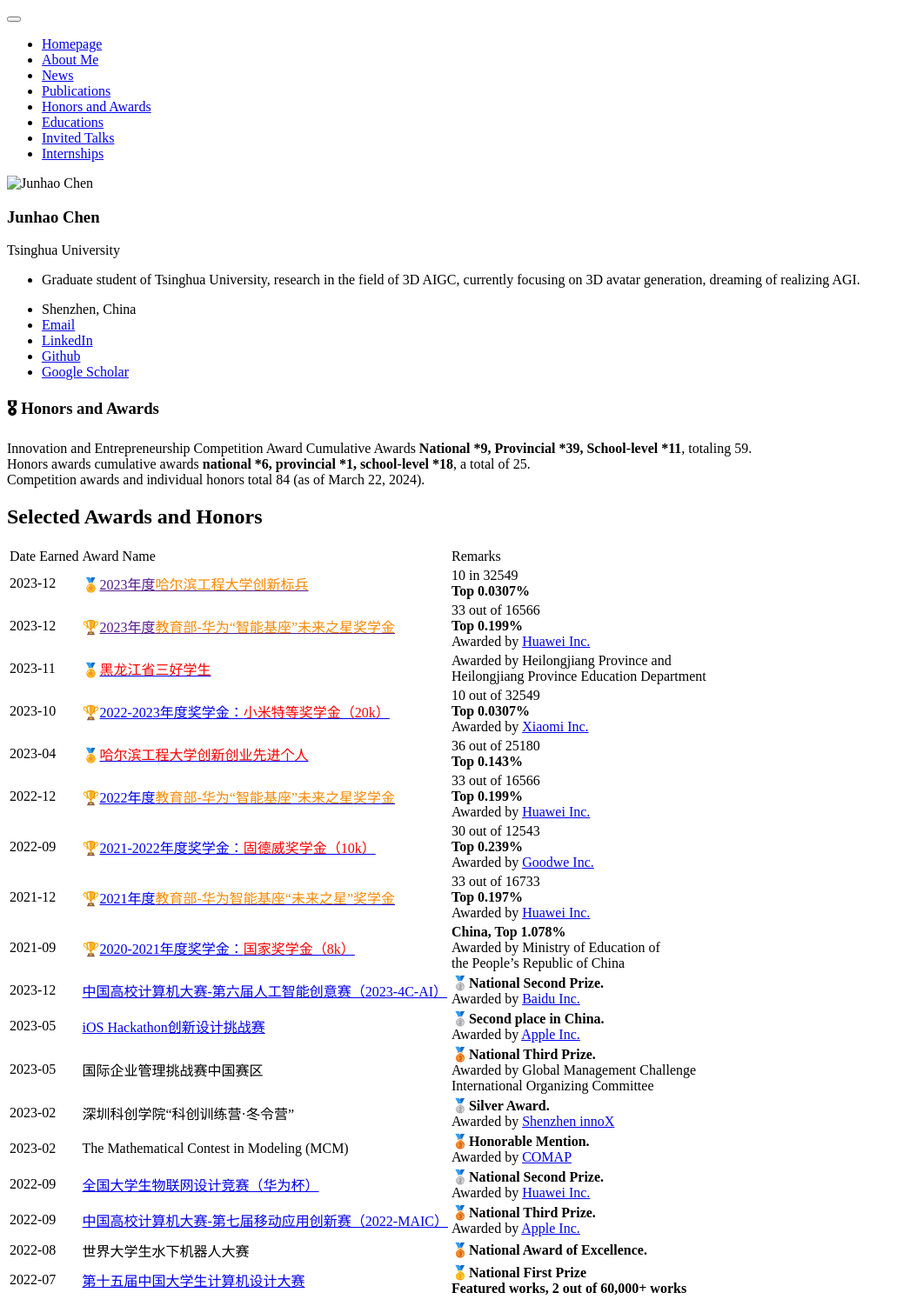
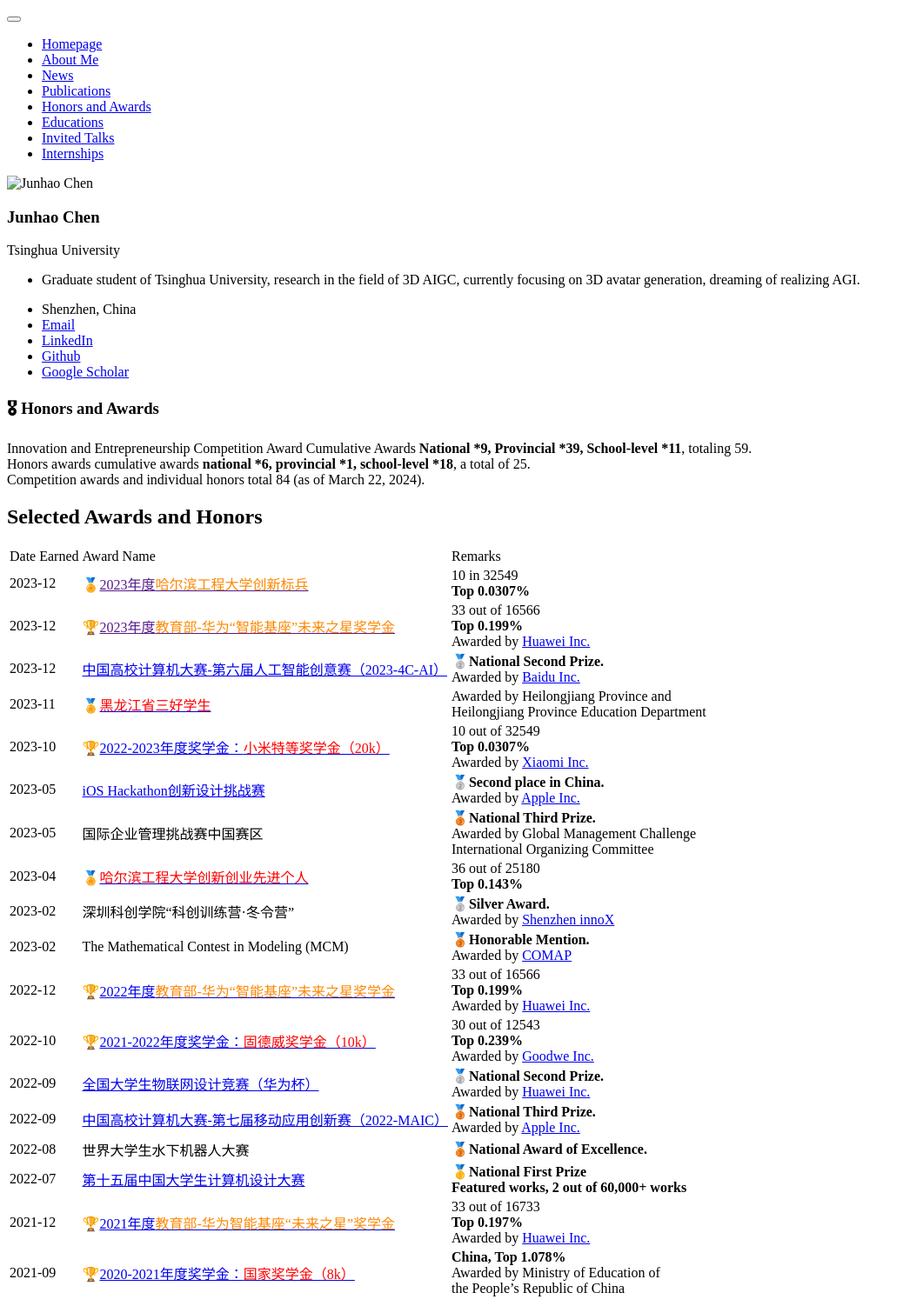
Before and after one commit to yisuanwang/yisuanwang.github.io, a Jekyll site: the page built from _pages/includes/honers.md, in a window 1280 px wide. Shown: the whole page at 87% size, without its empty margins (0-1038 px from the left). Built offline with Jekyll 4.4.1, drawn with Linux system fonts in a browser that asks for light colours; our own code applies the rules of GitHub Pages for plain Markdown files.

Commit message:
2024-0323-5

```diff
--- a/_pages/includes/honers.md
+++ b/_pages/includes/honers.md
@@ -9,22 +9,22 @@ Competition awards and individual honors total 84 (as of March 22, 2024). <br>
 | Date Earned | Award Name | Remarks |
 | 2023-12| 🏅[2023年度<font color="#fc8803">哈尔滨工程大学创新标兵</font>]()|  10 in 32549 <br> **Top 0.0307%**|
 | 2023-12| 🏆️[2023年度<font color="#fc8803">教育部-华为“智能基座”未来之星奖学金</font>]() | 33 out of 16566 <br> **Top 0.199%**<br>Awarded by [Huawei Inc.](https://huawei.com)|
+| 2023-12 | [中国高校计算机大赛-第六届人工智能创意赛（2023-4C-AI）](https://mp.weixin.qq.com/s/cMY3YsJgaUn4Ew4HvcQXeg) | **🥈National Second Prize.**<br>Awarded by [Baidu Inc.](http://aicontest.baidu.com/)|
 | 2023-11| 🏅[<font color="#ff0000">黑龙江省三好学生</font>](http://cstc.hrbeu.edu.cn/2023/1108/c3688a318900/page.htm)| Awarded by Heilongjiang Province and<br> Heilongjiang Province Education Department |
 | 2023-10| 🏆[2022-2023年度奖学金：<font color="#ff0000">小米特等奖学金（20k）</font>](http://camel.hrbeu.edu.cn/2023/1011/c1233a316856/page.htm) |10 out of 32549<br> **Top 0.0307%**<br>Awarded by [Xiaomi Inc.](https://www.mi.com/)|
-| 2023-04| 🏅[<font color="#ff0000">哈尔滨工程大学创新创业先进个人</font>](http://qihang.hrbeu.edu.cn/2023/0418/c960a306931/page.htm)|  36 out of 25180<br> **Top 0.143%** |
-| 2022-12| 🏆️[2022年度<font color="#fc8803">教育部-华为“智能基座”未来之星奖学金</font>](https://edu.hicomputing.huawei.com/winnerlist) | 33 out of 16566 <br>**Top 0.199%**<br>Awarded by [Huawei Inc.](https://huawei.com) |
-| 2022-09| 🏆[2021-2022年度奖学金：<font color="#ff0000">固德威奖学金（10k）</font>](http://cstc.hrbeu.edu.cn/2022/0930/c3688a298058/page.htm)| 30 out of 12543 <br>**Top 0.239%**<br>Awarded by [Goodwe Inc.](https://www.goodwe.com/about-goodwe/company-profile) |
-| 2021-12| 🏆[2021年度<font color="#fc8803">教育部-华为智能基座“未来之星”奖学金</font>](https://edu.hicomputing.huawei.com/winnerlist) |33 out of 16733 <br>**Top 0.197%**<br>Awarded by [Huawei Inc.](https://huawei.com) |
-| 2021-09| 🏆[2020-2021年度奖学金：<font color="#ff0000">国家奖学金（8k）</font>](http://www.moe.gov.cn/jyb_xxgk/s5743/s5744/A05/202112/t20211216_587869.html) | **China, Top 1.078%** <br>Awarded by Ministry of Education of<br> the People's Republic of China |
-| 2023-12 | [中国高校计算机大赛-第六届人工智能创意赛（2023-4C-AI）](https://mp.weixin.qq.com/s/cMY3YsJgaUn4Ew4HvcQXeg) | **🥈National Second Prize.**<br>Awarded by [Baidu Inc.](http://aicontest.baidu.com/)|
 | 2023-05 | [iOS Hackathon创新设计挑战赛](https://mp.weixin.qq.com/s/eFNMVKPZDiNbcwyC42HW3w) | **🥈Second place in China.** <br>Awarded by [Apple Inc.](http://www.appcontest.net/)|
 | 2023-05 | 国际企业管理挑战赛中国赛区| **🥉National Third Prize.** <br>Awarded by Global Management Challenge <br>International Organizing Committee |
+| 2023-04| 🏅[<font color="#ff0000">哈尔滨工程大学创新创业先进个人</font>](http://qihang.hrbeu.edu.cn/2023/0418/c960a306931/page.htm)|  36 out of 25180<br> **Top 0.143%** |
 | 2023-02 | 深圳科创学院“科创训练营·冬令营” | **🥈Silver Award.**<br>Awarded by [Shenzhen innoX](https://www.innoxsz.com/)|
 | 2023-02 | The Mathematical Contest in Modeling (MCM) | **🥉Honorable Mention.**<br>Awarded by [COMAP](https://www.comap.com/contests/mcm-icm)|
+| 2022-12| 🏆️[2022年度<font color="#fc8803">教育部-华为“智能基座”未来之星奖学金</font>](https://edu.hicomputing.huawei.com/winnerlist) | 33 out of 16566 <br>**Top 0.199%**<br>Awarded by [Huawei Inc.](https://huawei.com) |
+| 2022-10| 🏆[2021-2022年度奖学金：<font color="#ff0000">固德威奖学金（10k）</font>](http://cstc.hrbeu.edu.cn/2022/0930/c3688a298058/page.htm)| 30 out of 12543 <br>**Top 0.239%**<br>Awarded by [Goodwe Inc.](https://www.goodwe.com/about-goodwe/company-profile) |
 | 2022-09 | [全国大学生物联网设计竞赛（华为杯）](http://iot.sjtu.edu.cn/show.aspx?info_lb=34&info_id=2916&flag=2)| **🥈National Second Prize.**<br>Awarded by [Huawei Inc.](https://huawei.com) |
 | 2022-09 | [中国高校计算机大赛-第七届移动应用创新赛（2022-MAIC）](https://mp.weixin.qq.com/s/SLTUPYVuVnZEPulpZu5ZPw)| **🥉National Third Prize.**<br>Awarded by [Apple Inc.](http://www.appcontest.net/) |
 | 2022-08 | 世界大学生水下机器人大赛| **🥉National Award of Excellence.** |
 | 2022-07 | [第十五届中国大学生计算机设计大赛](https://2022.jsjds.com.cn/Backend/Common/file/download?name=d6qHRHfkPz81TnnGu8UfzFuRCH7DeDrc.pdf)| **🥇National First Prize**<br>**Featured works, 2 out of 60,000+ works**|
+| 2021-12| 🏆[2021年度<font color="#fc8803">教育部-华为智能基座“未来之星”奖学金</font>](https://edu.hicomputing.huawei.com/winnerlist) |33 out of 16733 <br>**Top 0.197%**<br>Awarded by [Huawei Inc.](https://huawei.com) |
+| 2021-09| 🏆[2020-2021年度奖学金：<font color="#ff0000">国家奖学金（8k）</font>](http://www.moe.gov.cn/jyb_xxgk/s5743/s5744/A05/202112/t20211216_587869.html) | **China, Top 1.078%** <br>Awarded by Ministry of Education of<br> the People's Republic of China |
 
 
 <!-- ## Honors & Scholarships
```
